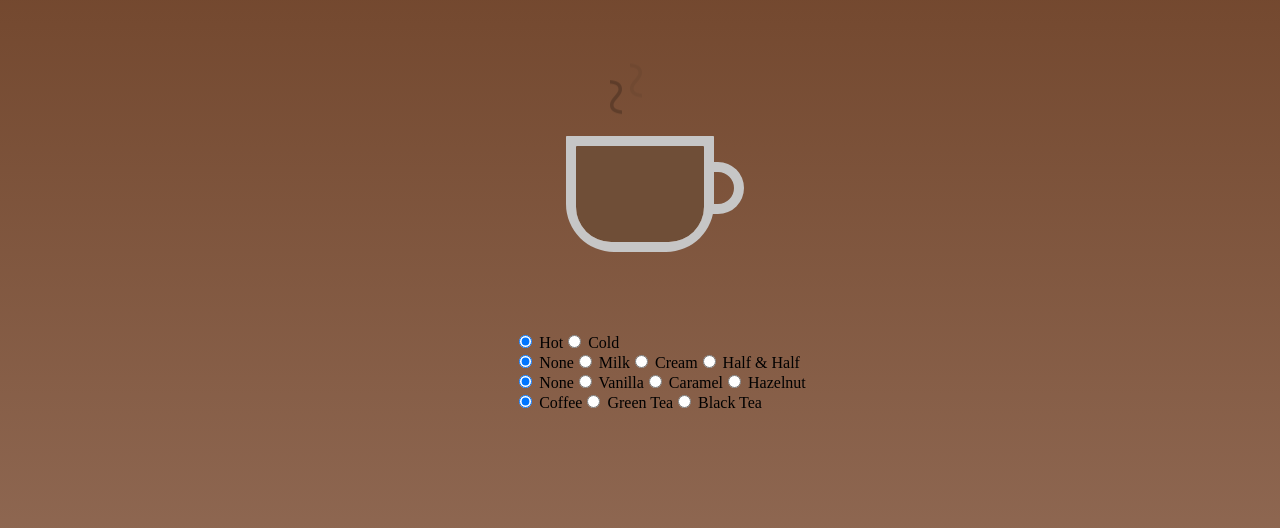
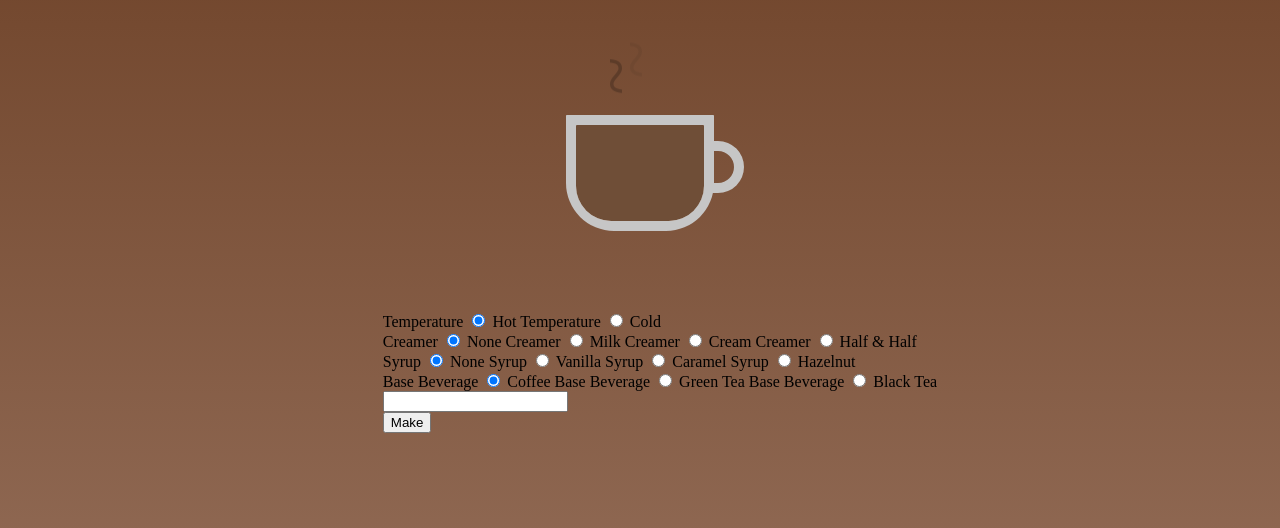
Before and after one commit to hobbsAlex/project4-cloaked-pigeons, a Vue app: page / in a window 1280 px wide. Shown: the part 118-646 px from the top of the page. Built offline with nearby package versions, Linux system fonts and the light colour scheme.

Commit message:
Started project 4

```diff
--- a/src/App.vue
+++ b/src/App.vue
@@ -9,7 +9,7 @@
     <ul>
       <li>
         <template v-for="temp in temps" :key="temp">
-          <label>
+          <label> Temperature
             <input
               type="radio"
               name="temperature"
@@ -23,7 +23,7 @@
       </li>
       <li>
         <template v-for="creamer in creamers" :key="creamer">
-          <label>
+          <label> Creamer
             <input
               type="radio"
               name="Creamer"
@@ -37,7 +37,7 @@
       </li>
       <li>
         <template v-for="syrup in syrups" :key="syrup">
-          <label>
+          <label> Syrup
             <input
               type="radio"
               name="Syrup"
@@ -51,7 +51,7 @@
       </li>
       <li>
         <template v-for="baseBeverage in baseBeverages" :key="baseBeverage">
-          <label>
+          <label> Base Beverage
             <input
               type="radio"
               name="Base Beverage"
@@ -63,6 +63,22 @@
           </label>
         </template>
       </li>
+      <li>
+        <input type="text"/>
+      </li>
+      <li>
+
+        <button
+          type="button"
+          name="Make Beverage"
+          >
+          Make
+        </button>
+
+
+
+      </li>
+
     </ul>
   </div>
 </template>
```
